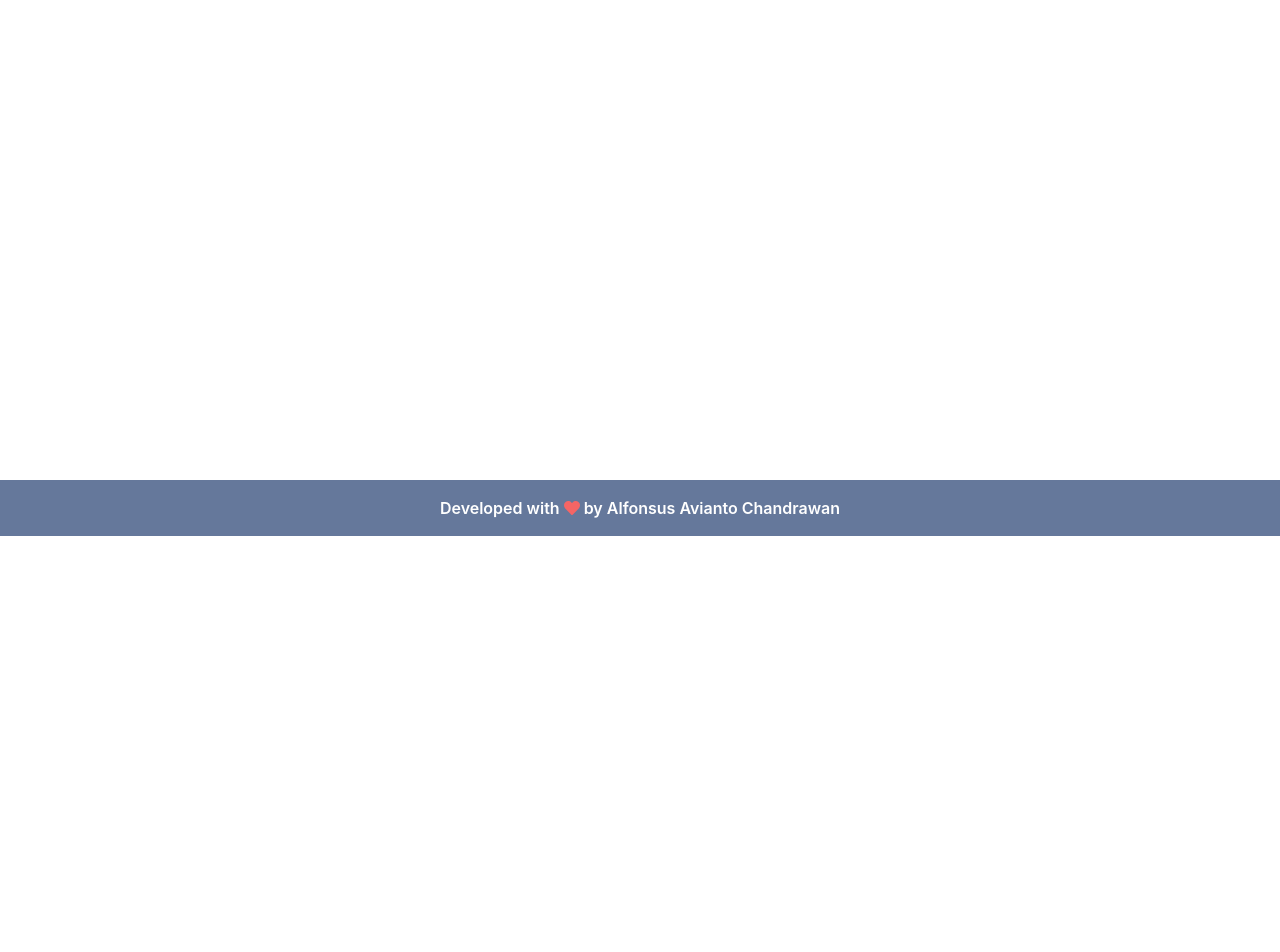
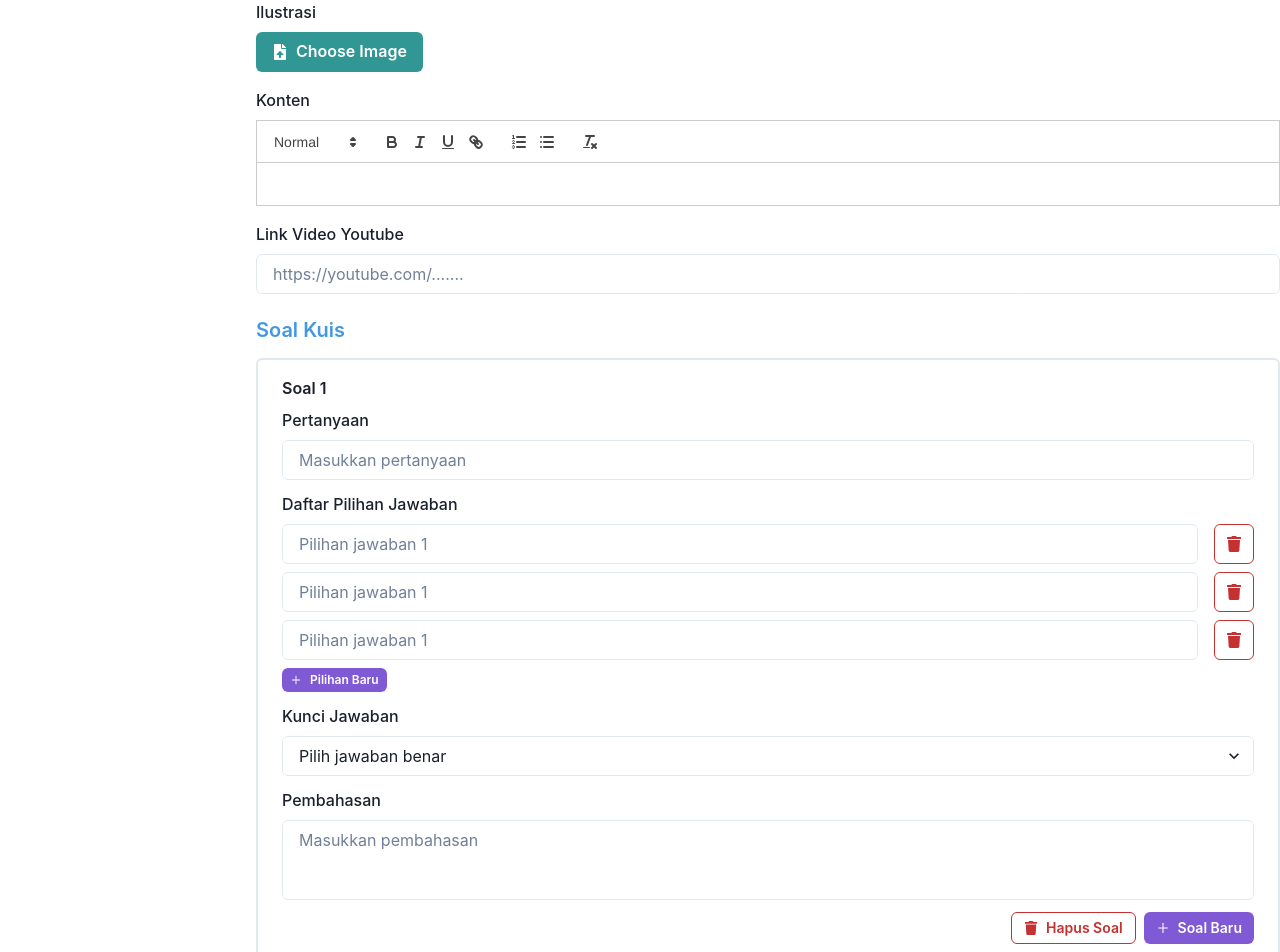
Before and after one commit to alfonsus20/edusex-frontend, a React (Vite) app: page /admin/material-management/add in a window 1280 px wide. Shown: the part 260-1212 px from the top of the page. Before the commit the page ends 800 px from the top, so only its background shows below. Built offline with nearby package versions, Linux system fonts and the light colour scheme.

Commit message:
admin material form

```diff
--- a/src/pages/AdminMaterialForm.jsx
+++ b/src/pages/AdminMaterialForm.jsx
@@ -1,14 +1,155 @@
-import { Box, Heading } from "@chakra-ui/react";
+import {
+  Box,
+  Button,
+  ButtonGroup,
+  Flex,
+  Heading,
+  Icon,
+  IconButton,
+  Input,
+  Select,
+  Text,
+  Textarea,
+  VStack,
+} from "@chakra-ui/react";
 import { useParams } from "react-router-dom";
+import { FaFileUpload, FaTrash } from "react-icons/fa";
+import { AiOutlinePlus } from "react-icons/ai";
+import ReactQuill from "react-quill";
+import "react-quill/dist/quill.snow.css";
 
 const AdminMaterialForm = () => {
   const { materialId } = useParams();
 
   return (
-    <Box>
-      <Heading size="lg" fontWeight="semibold" mb={6}>
+    <Box pb={10}>
+      <Heading size="lg" fontWeight="semibold" mb={4}>
         {materialId ? "Edit" : "Tambah"} Materi
       </Heading>
+      <Heading size="md" as="h2" color="blue.400" fontWeight="semibold" mb={4}>
+        Materi Bacaan
+      </Heading>
+      <VStack alignItems="stretch" spacing={4} mb={6}>
+        <Box>
+          <Text mb={2} fontWeight={500}>
+            Judul
+          </Text>
+          <Input placeholder="Masukkan judul" />
+        </Box>
+        <Box>
+          <Text mb={2} fontWeight={500}>
+            Ilustrasi
+          </Text>
+          <Input
+            type="file"
+            id="foto"
+            hidden
+            accept="image/png, image/jpg, image/jpeg"
+            onChange={(e) => {}}
+            name=""
+          />
+          <Button
+            as="label"
+            colorScheme="teal"
+            leftIcon={<Icon as={FaFileUpload} />}
+            htmlFor="foto"
+          >
+            Choose Image
+          </Button>
+        </Box>
+        <Box>
+          <Text mb={2} fontWeight={500}>
+            Konten
+          </Text>
+          <ReactQuill theme="snow" value={""} onChange={() => {}} />
+        </Box>
+        <Box>
+          <Text mb={2} fontWeight={500}>
+            Link Video Youtube
+          </Text>
+          <Input placeholder="https://youtube.com/......." />
+        </Box>
+      </VStack>
+      <Heading size="md" as="h2" color="blue.400" fontWeight="semibold" mb={4}>
+        Soal Kuis
+      </Heading>
+      <VStack alignItems="stretch" spacing={4}>
+        {[1, 2, 3].map((item) => (
+          <Box px={6} py={4} borderWidth="2px" rounded="md">
+            <Text fontWeight="semibold" mb={2}>
+              Soal 1
+            </Text>
+            <VStack alignItems="stretch" spacing={3}>
+              <Box>
+                <Text mb={2} fontWeight={500}>
+                  Pertanyaan
+                </Text>
+                <Input placeholder="Masukkan pertanyaan" />
+              </Box>
+              <Box>
+                <Text mb={2} fontWeight={500}>
+                  Daftar Pilihan Jawaban
+                </Text>
+                <VStack alignItems="stretch">
+                  {[1, 2, 3].map((item) => (
+                    <Flex gap={4}>
+                      <Input placeholder="Pilihan jawaban 1" flex="auto" />
+                      <IconButton
+                        icon={<Icon as={FaTrash} />}
+                        colorScheme="red"
+                        variant="outline"
+                      />
+                    </Flex>
+                  ))}
+                  <Button
+                    leftIcon={<Icon as={AiOutlinePlus} />}
+                    alignSelf="flex-start"
+                    size="xs"
+                    colorScheme="purple"
+                  >
+                    Pilihan Baru
+                  </Button>
+                </VStack>
+              </Box>
+              <Box>
+                <Text mb={2} fontWeight={500}>
+                  Kunci Jawaban
+                </Text>
+                <Select placeholder="Pilih jawaban benar" />
+              </Box>
+              <Box>
+                <Text mb={2} fontWeight={500}>
+                  Pembahasan
+                </Text>
+                <Textarea placeholder="Masukkan pembahasan" resize="none" />
+              </Box>
+              <ButtonGroup justifyContent="flex-end">
+                <Button
+                  leftIcon={<Icon as={FaTrash} />}
+                  variant="outline"
+                  colorScheme="red"
+                  size="sm"
+                >
+                  Hapus Soal
+                </Button>
+                <Button
+                  leftIcon={<Icon as={AiOutlinePlus} />}
+                  colorScheme="purple"
+                  size="sm"
+                >
+                  Soal Baru
+                </Button>
+              </ButtonGroup>
+            </VStack>
+          </Box>
+        ))}
+      </VStack>
+      <ButtonGroup justifyContent="flex-end" w="full" mt={6}>
+        <Button colorScheme="blue" variant="outline" px={6}>
+          Batal
+        </Button>
+        <Button colorScheme="blue" px={6}>Simpan</Button>
+      </ButtonGroup>
     </Box>
   );
 };
--- a/src/pages/AdminMaterialManagement.jsx
+++ b/src/pages/AdminMaterialManagement.jsx
@@ -77,7 +77,7 @@ const AdminMaterialManagement = () => {
                     <Button
                       colorScheme="yellow"
                       as={Link}
-                      to={`/psikolog/discussion/1`}
+                      to={`/admin/material-management/1/edit`}
                       color="white"
                     >
                       Edit
```
Also changed, not shown: package.json (+7 -1 lines), 1 other file (tests, documents, lock files or other folders).
